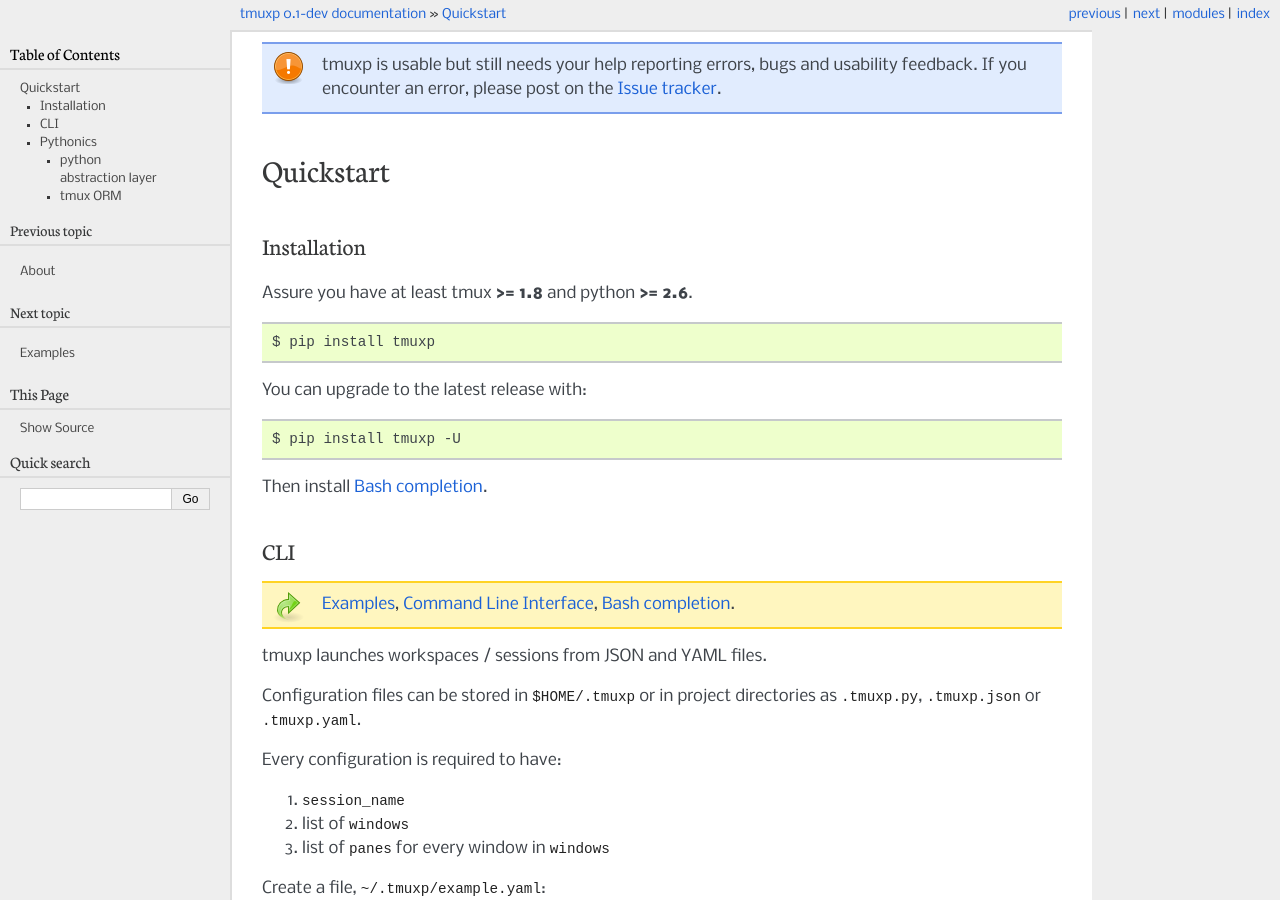
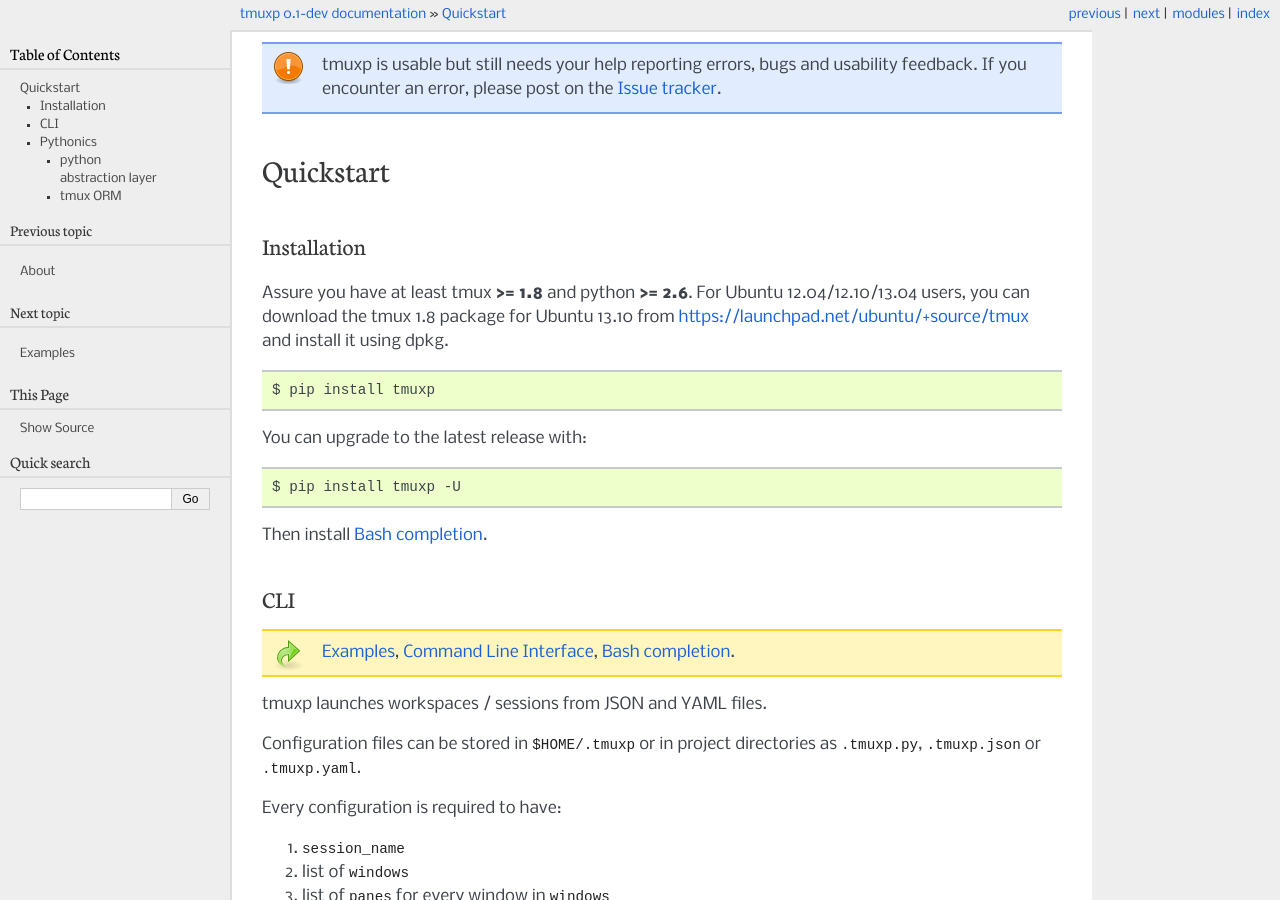
Before and after one commit to tmux-python/tmuxp, a Sphinx documentation site: the page built from doc/quickstart.rst, in a window 1280 px wide and 900 px high. Built offline with Sphinx 7.4.7, drawn with Linux system fonts in a browser that asks for light colours.

Commit message:
Add tmux 1.8 installation instructions for Ubuntu 12.04/12.10/13.04.

```diff
--- a/doc/quickstart.rst
+++ b/doc/quickstart.rst
@@ -7,7 +7,7 @@
 Installation
 ------------
 
-Assure you have at least tmux **>= 1.8** and python **>= 2.6**.
+Assure you have at least tmux **>= 1.8** and python **>= 2.6**. For Ubuntu 12.04/12.10/13.04 users, you can download the tmux 1.8 package for Ubuntu 13.10 from `https://launchpad.net/ubuntu/+source/tmux <https://launchpad.net/ubuntu/+source/tmux>`_ and install it using dpkg.
 
 .. code-block:: bash
 
```
